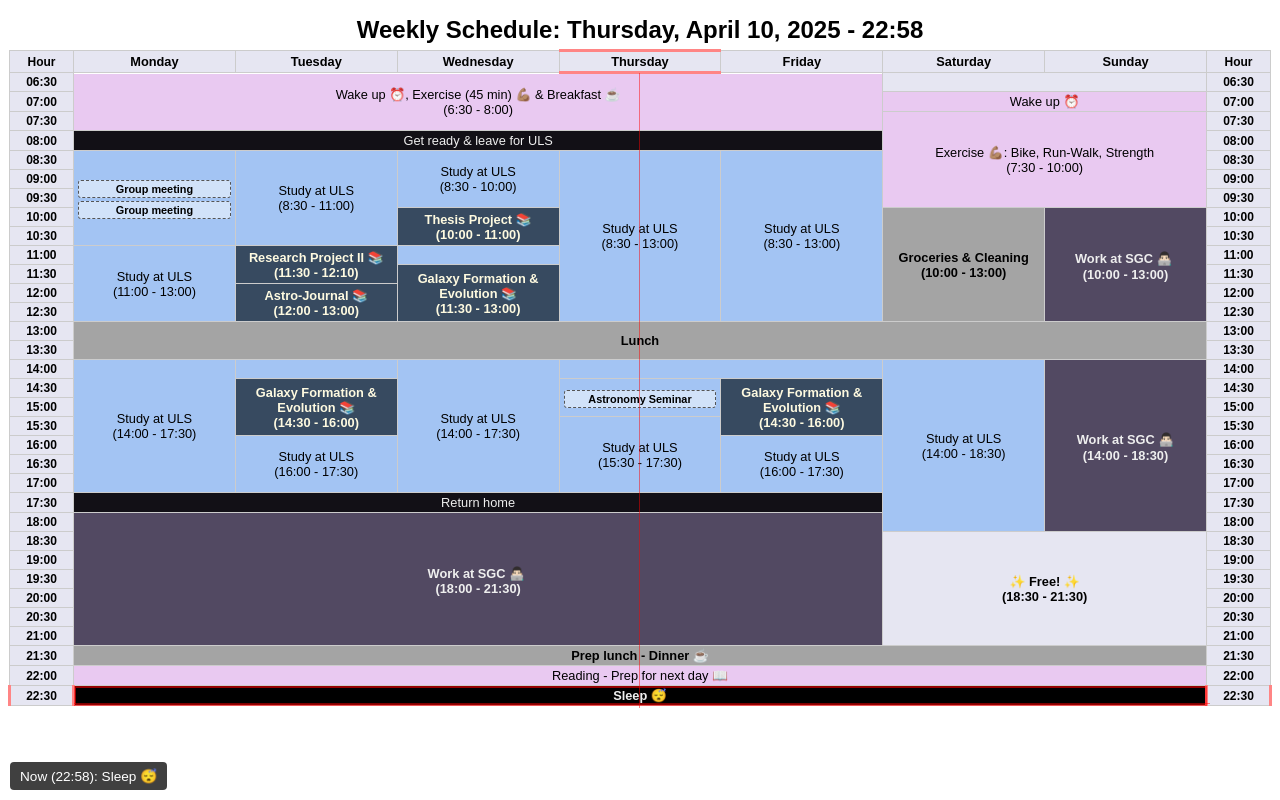
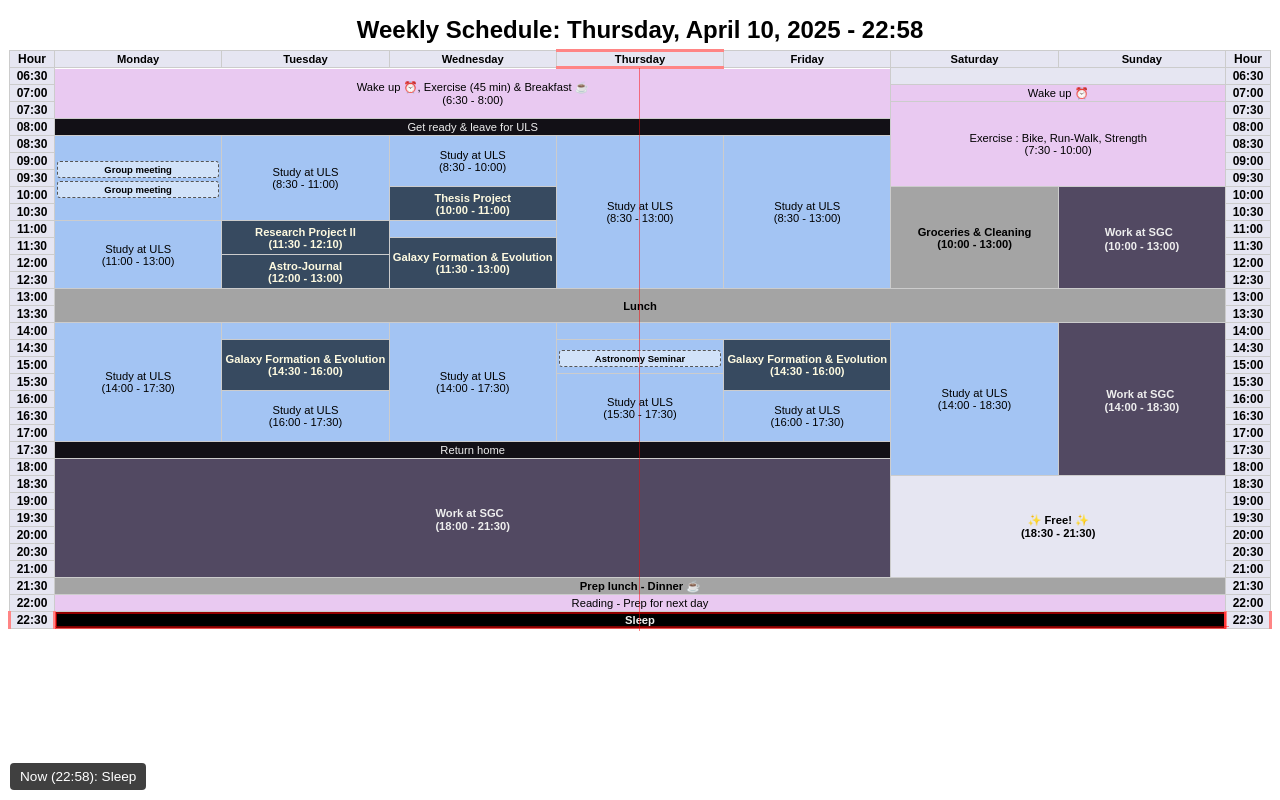
Before and after one commit to fjbautistas/Horario_semanal, a plain HTML site: page horario.html in a window 1280 px wide. Drawn offline with Linux system fonts and the light colour scheme.

Commit message:
nueva versión para index, mejora visual

```diff
--- a/horario.html
+++ b/horario.html
@@ -2,93 +2,64 @@
 <html lang="es">
 <head>
     <meta charset="UTF-8" />
-  <meta name="viewport" content="width=device-width, initial-scale=1.2"/>
+    <meta name="viewport" content="width=device-width, initial-scale=1.0" />
     <title>Weekly Schedule</title>
     <style>
         /* --- Estilos Proporcionados (con ajustes) --- */
         :root { --header-bg: #e6e6f2; }
-    body { font-family: sans-serif; /* margin: 20px; quitado para full width */ }
+        body { font-family: sans-serif; }
         table {
             width: 100%;
             border-collapse: collapse;
-        table-layout: fixed; /* Mantener layout fijo */
+            table-layout: fixed;
             border: 1px solid #ccc;
+            overflow-x: auto; /* Añadido para scroll horizontal */
         }
         th, td {
             border: 1px solid #ccc;
-        padding: 2px 4px; /* Padding ajustado de versión anterior */
+            padding: 1px 2px; /* Padding reducido */
             text-align: center;
             vertical-align: middle;
-        font-size: 0.8em; /* Tamaño ajustado para compacidad */
+            font-size: 0.7em; /* Tamaño de fuente reducido */
             overflow: hidden;
             text-overflow: ellipsis;
-        position: relative; /* Necesario para z-index y posicionamiento de línea */
+            position: relative;
+            word-break: break-word; /* Añadido para romper palabras largas */
         }
         th {
             background-color: var(--header-bg);
             font-weight: bold;
         }
-    /* Ancho columnas Hora */
         th:first-child, td:first-child,
         th:last-child, td:last-child {
-        width: 55px; /* Ancho fijo como en tu ejemplo CSS */
-        background-color: #e6e6f2; /* Fondo consistente para hora */
+            width: 40px; /* Ancho reducido */
+            background-color: #e6e6f2;
             font-size: 0.75em;
             white-space: nowrap;
         }
-    /* td { height: 2px; } <-- Eliminado: altura se define por contenido y padding */
-
-    /* Colores de Actividad */
-    .curso { background-color: #374a60;
-      color: #fefae0;
-      font-weight: bold; /* Añadido bold para cursos */ }
-    .trabajo { background-color: #524962;
-      color: #eeeeee; }
+        .curso { background-color: #374a60; color: #fefae0; font-weight: bold; }
+        .trabajo { background-color: #524962; color: #eeeeee; }
         .personal { background-color: #e9c9f1; }
-    .libre { background-color: #e6e6f2; } /* Mismo color que header/hora */
-    .lectura-alistar-siguiente-dia { background-color: #e9c9f1; } /* Clase específica */
-    .alistamiento-traslado-uls { background-color: #121016;
-      color: #eeeeee; }
+        .libre { background-color: #e6e6f2; }
+        .lectura-alistar-siguiente-dia { background-color: #e9c9f1; }
+        .alistamiento-traslado-uls { background-color: #121016; color: #eeeeee; }
         .estudio-uls { background-color: #a3c4f3; }
-    .casa { background-color: #a4a4a4;
-      font-weight: bold; } /* Gris para casa, también seminario */
-    .dormir { background-color: #000000;
-      color: #eeeeee; }
-    .emoji-grande { font-size: 1.5em; line-height: 1; } /* Tamaño ajustado */
+        .casa { background-color: #a4a4a4; font-weight: bold; }
+        .dormir { background-color: #000000; color: #eeeeee; }
+        .emoji-grande { font-size: 1.5em; line-height: 1; }
         .subevento {
-        border: 1px dashed #555; /* Borde más sutil */
+            border: 1px dashed #555;
             margin-top: 3px;
             padding: 2px;
-        font-size: 0.85em; /* Relativo al 0.8em del td */
-        background-color: rgba(255, 255, 255, 0.5); /* Fondo semi-transparente */
+            font-size: 0.85em;
+            background-color: rgba(255, 255, 255, 0.5);
             border-radius: 3px;
         }
 
-    /* --- Estilos de Resaltado (Según tu CSS) --- */
-    .actual { /* Borde naranja para celda actividad actual */
-        /* Usar outline para no afectar layout */
-        outline: 2px solid rgba(255, 0, 0, 0.579);
-        outline-offset: -2px; /* Para que el borde quede dentro */
-        z-index: 5; /* Ponerla encima de celdas normales pero debajo de línea */
-    }
-    .dia-actual { /* Bordes rojos para cabecera día actual */
-        border-top: 3px solid rgba(255, 0, 0, 0.48);
-        border-bottom: 3px solid rgba(255, 0, 0, 0.48);
-        /* Quitar borde izquierdo/derecho para evitar doble borde en esquinas */
-        border-left-color: #ccc;
-        border-right-color: #ccc;
-        z-index: 4;
-    }
-    .hora-actual { /* Bordes rojos para celdas hora actual */
-        border-left: 3px solid rgba(255, 0, 0, 0.48);
-        border-right: 3px solid rgba(255, 0, 0, 0.48);
-         /* Quitar borde superior/inferior para evitar doble borde en esquinas */
-        border-top-color: #ccc;
-        border-bottom-color: #ccc;
-        box-sizing: border-box; /* Incluir borde en el tamaño */
-        z-index: 4;
-    }
-
+        /* --- Estilos de Resaltado --- */
+        .actual { outline: 2px solid rgba(255, 0, 0, 0.579); outline-offset: -2px; z-index: 5; }
+        .dia-actual { border-top: 3px solid rgba(255, 0, 0, 0.48); border-bottom: 3px solid rgba(255, 0, 0, 0.48); border-left-color: #ccc; border-right-color: #ccc; z-index: 4; }
+        .hora-actual { border-left: 3px solid rgba(255, 0, 0, 0.48); border-right: 3px solid rgba(255, 0, 0, 0.48); border-top-color: #ccc; border-bottom-color: #ccc; box-sizing: border-box; z-index: 4; }
         .bloque-actual-info {
             position: fixed;
             bottom: 10px;
@@ -103,9 +74,21 @@
         .linea-roja-extendida {
             position: absolute;
             background-color: rgba(255, 0, 0, 0.48);
-      z-index: 20; /* Encima de todo */
-      pointer-events: none; /* No interferir con clicks */ }
+            z-index: 20;
+            pointer-events: none;
+        }
 
+        /* --- Media Query para Móviles --- */
+        @media (max-width: 600px) {
+            th, td {
+                padding: 1px 1px;
+                font-size: 0.6em;
+            }
+            th:first-child, td:first-child,
+            th:last-child, td:last-child {
+                width: 30px; /* Ancho aún más reducido */
+            }
+        }
     </style>
 </head>
 <body>
@@ -115,31 +98,31 @@
             <tr><th>Hour</th><th>Monday</th><th>Tuesday</th><th>Wednesday</th><th>Thursday</th><th>Friday</th><th>Saturday</th><th>Sunday</th><th>Hour</th></tr>
         </thead>
         <tbody>
-            <tr><td><b>06:30</b></td> <td rowspan="3" colspan="5" class="personal">Wake up ⏰, Exercise (45 min) 💪🏽 & Breakfast ☕<br>(6:30 - 8:00)</td> <td colspan="2" class="libre"></td> <td><b>06:30</b></td> </tr>
+            <tr><td><b>06:30</b></td> <td rowspan="3" colspan="5" class="personal">Wake up ⏰, Exercise (45 min)  & Breakfast ☕<br>(6:30 - 8:00)</td> <td colspan="2" class="libre"></td> <td><b>06:30</b></td> </tr>
             <tr><td><b>07:00</b></td> <td colspan="2" class="personal">Wake up ⏰</td><td><b>07:00</b></td></tr>
-            <tr><td><b>07:30</b></td> <td rowspan="5" colspan="2" class="personal"> Exercise 💪🏽: Bike, Run-Walk, Strength<br>(7:30 - 10:00)</td> <td><b>07:30</b></td></tr>
+            <tr><td><b>07:30</b></td> <td rowspan="5" colspan="2" class="personal"> Exercise : Bike, Run-Walk, Strength<br>(7:30 - 10:00)</td> <td><b>07:30</b></td></tr>
             <tr><td><b>08:00</b></td> <td colspan="5" class="alistamiento-traslado-uls"> Get ready & leave for ULS</td> <td><b>08:00</b></td></tr>
             <tr><td><b>08:30</b></td> <td rowspan="5" class="estudio-uls"><div class="subevento"> <b>Group meeting</b><br></div><div class="subevento"> <b>Group meeting</b><br></div></td> <td rowspan="5" class="estudio-uls">Study at ULS<br>(8:30 - 11:00)</td> <td rowspan="3" class="estudio-uls">Study at ULS<br>(8:30 - 10:00)</td> <td rowspan="9" class="estudio-uls">Study at ULS<br>(8:30 - 13:00)</td> <td rowspan="9" class="estudio-uls">Study at ULS<br>(8:30 - 13:00)</td> <td><b>08:30</b></td></tr>
             <tr><td><b>09:00</b></td> <td><b>09:00</b></td></tr>
             <tr><td><b>09:30</b></td> <td><b>09:30</b></td></tr>
-            <tr><td><b>10:00</b></td> <td rowspan="2" class="curso"><b>Thesis Project 📚<br>(10:00 - 11:00)</b></td> <td rowspan="6" class="casa"> Groceries & Cleaning <br>(10:00 - 13:00)</td> <td rowspan="6" class="trabajo"><b>Work at SGC 👨🏻‍💻 <span class="emoji-grande">‍</span> <br>(10:00 - 13:00)</td>  <td><b>10:00</b></td></tr>
+            <tr><td><b>10:00</b></td> <td rowspan="2" class="curso"><b>Thesis Project <br>(10:00 - 11:00)</b></td> <td rowspan="6" class="casa"> Groceries & Cleaning <br>(10:00 - 13:00)</td> <td rowspan="6" class="trabajo"><b>Work at SGC ‍ <span class="emoji-grande">‍</span> <br>(10:00 - 13:00)</td>  <td><b>10:00</b></td></tr>
             <tr><td><b>10:30</b></td> <td><b>10:30</b></td></tr>
-            <tr><td><b>11:00</b></td> <td rowspan="4" class="estudio-uls">Study at ULS<br>(11:00 - 13:00)</td><td rowspan="2" class="curso"><b>Research Project II 📚 <br>(11:30 - 12:10)</b></td> <td class="estudio-uls"></td> <td><b>11:00</b></td></tr>
-            <tr><td><b>11:30</b></td> <td rowspan="3" class="curso"><b>Galaxy Formation & Evolution 📚<br>(11:30 - 13:00)</b></td><td><b>11:30</b></td></tr>
-            <tr><td><b>12:00</b></td><td rowspan="2" class="curso"><b>Astro-Journal 📚 <br>(12:00 - 13:00)</td> <td><b>12:00</b></td></tr>
+            <tr><td><b>11:00</b></td> <td rowspan="4" class="estudio-uls">Study at ULS<br>(11:00 - 13:00)</td><td rowspan="2" class="curso"><b>Research Project II  <br>(11:30 - 12:10)</b></td> <td class="estudio-uls"></td> <td><b>11:00</b></td></tr>
+            <tr><td><b>11:30</b></td> <td rowspan="3" class="curso"><b>Galaxy Formation & Evolution <br>(11:30 - 13:00)</b></td><td><b>11:30</b></td></tr>
+            <tr><td><b>12:00</b></td><td rowspan="2" class="curso"><b>Astro-Journal  <br>(12:00 - 13:00)</td> <td><b>12:00</b></td></tr>
             <tr><td><b>12:30</b></td> <td><b>12:30</b></td></tr>
             <tr><td><b>13:00</b></td> <td rowspan="2" colspan="7" class="casa"><b>Lunch</b></td> <td><b>13:00</b></td></tr>
             <tr><td><b>13:30</b></td> <td><b>13:30</b></td></tr>
-            <tr><td><b>14:00</b></td> <td rowspan="7" class="estudio-uls">Study at ULS<br>(14:00 - 17:30)</td> <td class="estudio-uls"></td><td rowspan="7" class="estudio-uls">Study at ULS<br>(14:00 - 17:30)</td> <td colspan="2" class="estudio-uls"></td> <td rowspan="9" class="estudio-uls">Study at ULS<br>(14:00 - 18:30)</td><td rowspan="9" class="trabajo"><b>Work at SGC 👨🏻‍💻<span class="emoji-grande">‍</span> <br>(14:00 - 18:30)</td><td><b>14:00</b></td></tr>
-            <tr><td><b>14:30</b></td> <td rowspan="3" class="curso"><b>Galaxy Formation & Evolution 📚 <br>(14:30 - 16:00)</td>
+            <tr><td><b>14:00</b></td> <td rowspan="7" class="estudio-uls">Study at ULS<br>(14:00 - 17:30)</td> <td class="estudio-uls"></td><td rowspan="7" class="estudio-uls">Study at ULS<br>(14:00 - 17:30)</td> <td colspan="2" class="estudio-uls"></td> <td rowspan="9" class="estudio-uls">Study at ULS<br>(14:00 - 18:30)</td><td rowspan="9" class="trabajo"><b>Work at SGC ‍<span class="emoji-grande">‍</span> <br>(14:00 - 18:30)</td><td><b>14:00</b></td></tr>
+            <tr><td><b>14:30</b></td> <td rowspan="3" class="curso"><b>Galaxy Formation & Evolution  <br>(14:30 - 16:00)</td>
               <td rowspan="2" class="estudio-uls"><div class="subevento"><b>Astronomy Seminar</b></div></td>
-              <td rowspan="3" class="curso"><b>Galaxy Formation & Evolution 📚 <br>(14:30 - 16:00)</td> <td><b>14:30</b></td></tr>           <tr><td><b>15:00</b></td> <td><b>15:00</b></td></tr>
+              <td rowspan="3" class="curso"><b>Galaxy Formation & Evolution  <br>(14:30 - 16:00)</td> <td><b>14:30</b></td></tr>           <tr><td><b>15:00</b></td> <td><b>15:00</b></td></tr>
             <tr><td><b>15:30</b></td> <td rowspan="4" class="estudio-uls">Study at ULS<br>(15:30 - 17:30)</td> <td><b>15:30</b></td></tr>
             <tr><td><b>16:00</b></td> <td rowspan="3" class="estudio-uls">Study at ULS<br>(16:00 - 17:30)</td> <td rowspan="3" class="estudio-uls">Study at ULS<br>(16:00 - 17:30)</td> <td><b>16:00</b></td></tr>
             <tr><td><b>16:30</b></td> <td><b>16:30</b></td></tr>
             <tr><td><b>17:00</b></td> <td><b>17:00</b></td></tr>
             <tr><td><b>17:30</b></td> <td colspan="5" class="alistamiento-traslado-uls">Return home</td> <td><b>17:30</b></td></tr>
-            <tr><td><b>18:00</b></td> <td rowspan="7" colspan="5" class="trabajo"><b>Work at SGC 👨🏻‍💻 <span class="emoji-grande">‍</span> <br>(18:00 - 21:30)</td> <td><b>18:00</b></td></tr>
+            <tr><td><b>18:00</b></td> <td rowspan="7" colspan="5" class="trabajo"><b>Work at SGC ‍ <span class="emoji-grande">‍</span> <br>(18:00 - 21:30)</td> <td><b>18:00</b></td></tr>
             <tr><td><b>18:30</b></td> <td rowspan="6" colspan="2" class="libre"><b>✨ Free! ✨<br>(18:30 - 21:30)</td> <td><b>18:30</b></td></tr>
             <tr><td><b>19:00</b></td> <td><b>19:00</b></td></tr>
             <tr><td><b>19:30</b></td> <td><b>19:30</b></td></tr>
@@ -147,8 +130,8 @@
             <tr><td><b>20:30</b></td> <td><b>20:30</b></td></tr>
             <tr><td><b>21:00</b></td> <td><b>21:00</b></td></tr>
             <tr><td><b>21:30</b></td> <td colspan="7" class="casa">Prep lunch - Dinner ☕ </td> <td><b>21:30</b></td></tr>
-            <tr><td><b>22:00</b></td> <td colspan="7" class="lectura-alistar-siguiente-dia">Reading - Prep for next day 📖</td> <td><b>22:00</b></td></tr>
-            <tr><td><b>22:30</b></td> <td colspan="7" class="dormir"><b>Sleep 😴</b></td> <td><b>22:30</b></td></tr>
+            <tr><td><b>22:00</b></td> <td colspan="7" class="lectura-alistar-siguiente-dia">Reading - Prep for next day </td> <td><b>22:00</b></td></tr>
+            <tr><td><b>22:30</b></td> <td colspan="7" class="dormir"><b>Sleep </b></td> <td><b>22:30</b></td></tr>
         </tbody>
     </table>
 
```
Also changed, not shown: index.html (+51 -68 lines). Lines whose indentation alone changed are shown as unchanged.
